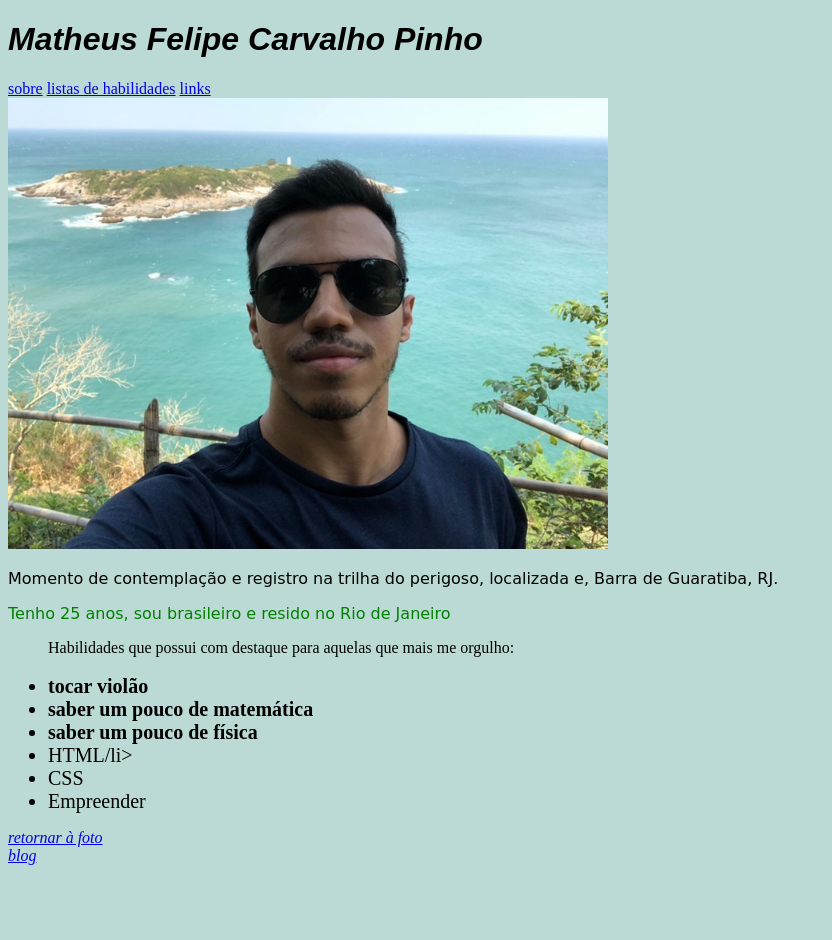
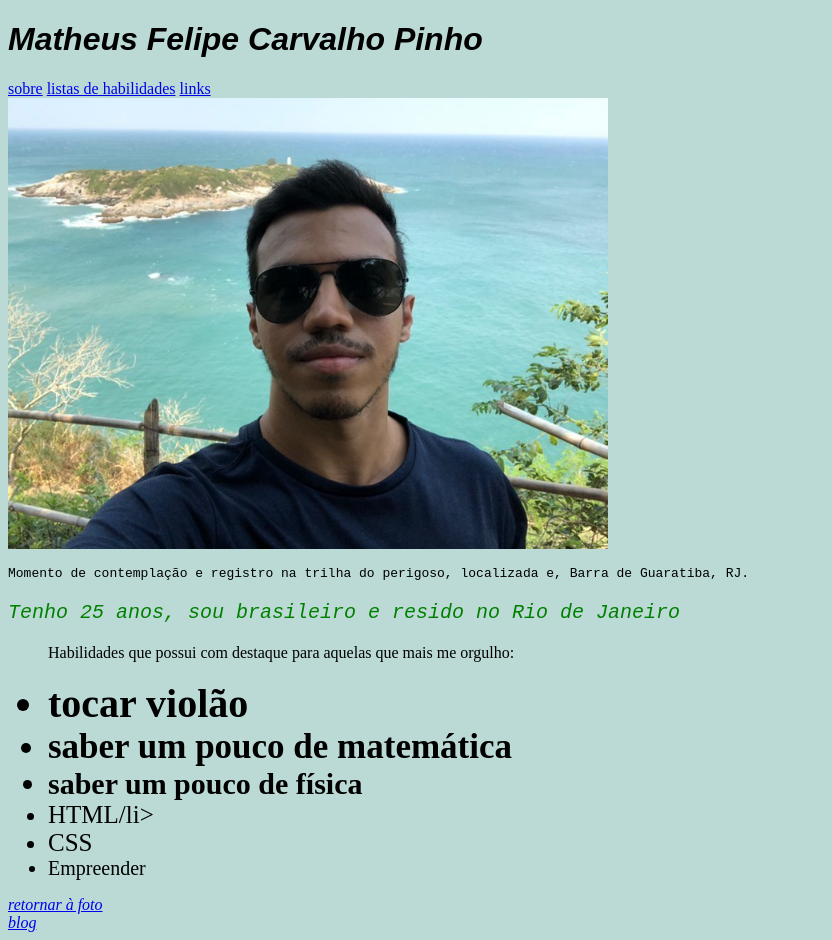
Before and after one commit to Matheusfull/Matheusfull.github.io, a plain HTML site: page index.html in a window 1280 px wide. Shown: the whole page, without its empty margins (0-832 px from the left). Before the commit the page ends 873 px from the top, so only its background shows below. Drawn offline with Linux system fonts and the light colour scheme.

Commit message:
adicionando estilo

```diff
--- a/index.html
+++ b/index.html
@@ -19,12 +19,12 @@
     <p id="descricao">Tenho 25 anos, sou brasileiro e resido no Rio de Janeiro</p>
     <ul id="lista">
         Habilidades que possui com destaque para aquelas que mais me orgulho: <br><br>
-        <li><strong>tocar violão</strong></li>
-        <li><strong>saber um pouco de matemática</strong></li>
-        <li><strong>saber um pouco de física</strong></li>
-        <li>HTML/li>
-        <li>CSS</li>
-        <li>Empreender</li>
+        <li id="x1"><strong>tocar violão</strong></li>
+        <li id="x2"><strong>saber um pouco de matemática</strong></li>
+        <li id="x3"><strong>saber um pouco de física</strong></li>
+        <li id="x4">HTML/li>
+        <li id="x4">CSS</li>
+        <li id="x5">Empreender</li>
 
     </ul>
     <div id="links">
--- a/style.css
+++ b/style.css
@@ -2,14 +2,31 @@ h1{
     font-family: fantasy;
 }
 p{
-    font-family: cursive;
+    font-family: monospace;
 }
 body{
     background-color: rgb(187, 218, 213);
 }
 #descricao{
     color: green;
+    font-style: italic;
+    font-size: 20px;
 }
 li{
     font-size: 20px;
 }
+#x1{
+    font-size: 40px;
+}
+#x2{
+    font-size: 35px;
+}
+#x3{
+    font-size: 30px;
+}
+#x4{
+    font-size: 25px;
+}
+#x5{
+    font-size: 20px;
+}
```
